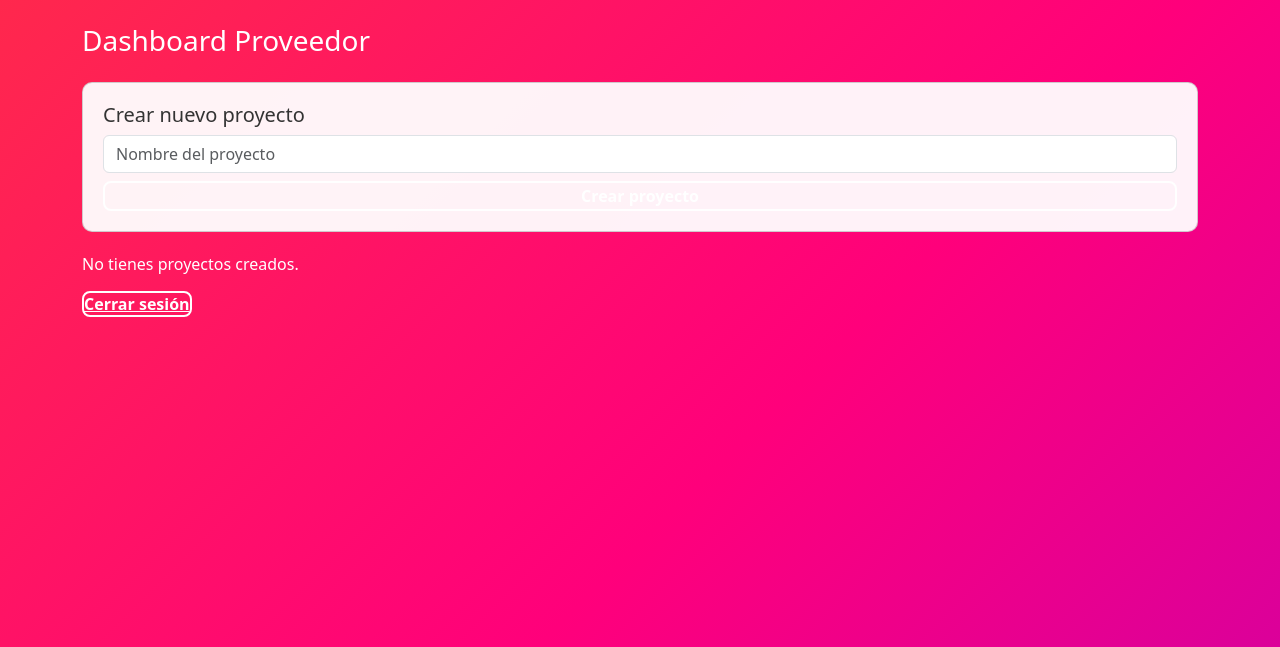
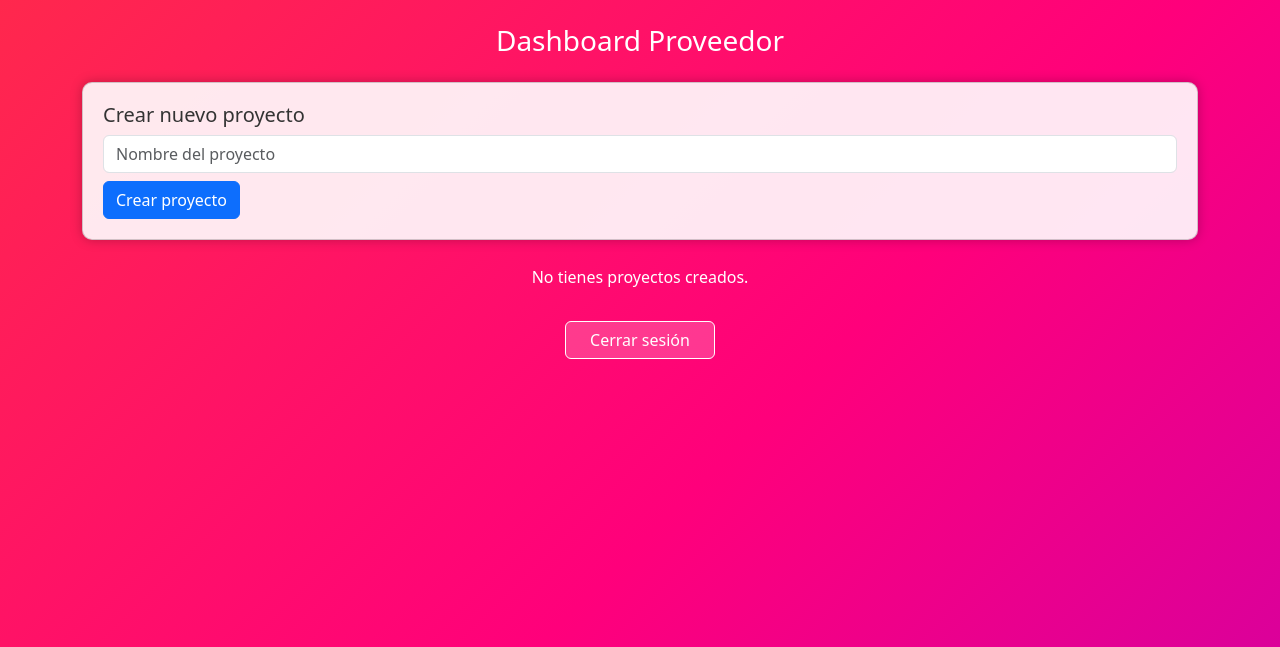
Before and after one commit to BrandonDanielRodriguezBocanegra/Prueba, a Flask app: template templates/dashboard_proveedor.html in a window 1280 px wide. Shown: the top 647 px of the page. Run offline with Flask 3, Linux system fonts and the light colour scheme; the template is opened without the code that fills it, so the values that code supplies are empty; some libraries are stand-ins or nearby versions.

Commit message:
Actualizar

```diff
--- a/templates/dashboard_proveedor.html
+++ b/templates/dashboard_proveedor.html
@@ -4,7 +4,6 @@
   <meta charset="UTF-8">
   <title>Proveedor - REPSE</title>
   <link href="https://cdn.jsdelivr.net/npm/bootstrap@5.3.3/dist/css/bootstrap.min.css" rel="stylesheet">
-
   <style>
     body {
       background: linear-gradient(135deg, #ff6a00, #ff007b, #6600ff);
@@ -13,45 +12,50 @@
       color: #fff;
       min-height: 100vh;
     }
-    @keyframes gradientShift { 0% { background-position:0% 50%; } 50% { background-position:100% 50%; } 100% { background-position:0% 50%; } }
+    @keyframes gradientShift {
+      0% { background-position:0% 50%; }
+      50% { background-position:100% 50%; }
+      100% { background-position:0% 50%; }
+    }
 
     .card {
-      background: rgba(255,255,255,0.95);
+      background: rgba(255,255,255,0.90);
       color: #333;
       border-radius: 10px;
       padding: 20px;
-      margin-bottom: 20px;
+      margin-bottom: 25px;
+      box-shadow: 0 0 12px rgba(0,0,0,0.25);
     }
 
     .table th {
       background-color: #ff6a00;
-      color: white;
+      color: #fff;
+      text-align: center;
     }
 
-    /* Botón elegante */
-    .btn-outline-light-custom {
-      background-color: transparent !important;
-      color: #fff !important;
-      border: 2px solid #fff !important;
-      border-radius: 8px;
-      font-weight: 600;
-      transition: all .3s ease-in-out;
+    .table td {
+      vertical-align: middle;
     }
-    .btn-outline-light-custom:hover {
-      background-color: #fff !important;
-      color: #6600ff !important;
+
+    .btn-logout {
+      background-color: rgba(255,255,255,0.2);
+      color: #fff;
+      border: 1px solid #fff;
+    }
+    .btn-logout:hover {
+      background-color: #fff;
+      color: #6600ff;
     }
   </style>
 </head>
 <body>
-<div class="container mt-4">
-  <h3 class="text-white mb-4">Dashboard Proveedor</h3>
 
-  <!-- Mensajes -->
-  {% if mensaje %}<div class="alert alert-success">{{ mensaje }}</div>{% endif %}
+<div class="container mt-4 pb-5">
+  <h3 class="text-white mb-4 text-center">Dashboard Proveedor</h3>
+
   {% with messages = get_flashed_messages() %}
     {% if messages %}
-      <div class="alert alert-info">
+      <div class="alert alert-info text-center">
         {% for m in messages %}{{ m }}<br>{% endfor %}
       </div>
     {% endif %}
@@ -62,39 +66,44 @@
     <h5>Crear nuevo proyecto</h5>
     <form method="POST">
       <input type="hidden" name="action" value="create_project">
-      <input type="text" name="project_name" class="form-control mb-2" placeholder="Nombre del proyecto" required>
-      <button type="submit" class="btn-outline-light-custom w-100">Crear proyecto</button>
+      <div class="mb-2">
+        <input type="text" name="project_name" class="form-control" placeholder="Nombre del proyecto" required>
+      </div>
+      <button type="submit" class="btn btn-primary">Crear proyecto</button>
     </form>
   </div>
 
-  <!-- PROYECTOS Y DOCUMENTOS -->
+  <!-- LISTA DE PROYECTOS -->
   {% for p in projects %}
   <div class="card">
-    <h5>{{ p['name'] }} - {{ p['created_at'] }}</h5>
+    <h5 class="mb-3">
+      {{ p['name'] }}
+      <small class="text-muted">({{ p['created_at'] }})</small>
+    </h5>
 
-    <table class="table table-bordered">
-      <thead><tr><th>Documento</th><th>Archivo</th><th>Estado</th></tr></thead>
+    <table class="table table-bordered table-hover">
+      <thead>
+        <tr><th>Documento</th><th>Acción</th><th>Estado</th></tr>
+      </thead>
       <tbody>
         {% for doc in DOCUMENTOS_OBLIGATORIOS %}
-          {% set doc_info = documentos_subidos[p['id']].get(doc) %}
+        {% set subido = documentos_subidos[p['id']].get(doc) %}
         <tr>
           <td>{{ doc }}</td>
-          <td>
-            <form method="POST" enctype="multipart/form-data" style="display:flex; gap:6px;">
+          <td style="width: 60%;">
+            <form method="POST" enctype="multipart/form-data" style="display:flex; gap:8px;">
               <input type="hidden" name="action" value="upload_doc">
               <input type="hidden" name="project_id" value="{{ p['id'] }}">
               <input type="hidden" name="tipo_documento" value="{{ doc }}">
-
-              <input type="file" name="documento" class="form-control" required>
-              {% if doc_info %}
-                <button type="submit" class="btn-outline-light-custom btn-sm">Actualizar</button>
-              {% else %}
-                <button type="submit" class="btn-outline-light-custom btn-sm">Subir</button>
-              {% endif %}
+              <input type="file" name="documento" class="form-control form-control-sm" {% if not subido %}required{% endif %}>
+              <button type="submit"
+                class="btn {% if subido %}btn-warning{% else %}btn-success{% endif %} btn-sm">
+                {% if subido %}Actualizar{% else %}Subir{% endif %}
+              </button>
             </form>
           </td>
-          <td>
-            {% if doc_info %}
+          <td class="text-center">
+            {% if subido %}
               🟢 Subido
             {% else %}
               ❌ Pendiente
@@ -106,12 +115,14 @@
     </table>
   </div>
   {% else %}
-  <p>No tienes proyectos creados.</p>
+    <p class="text-center">No tienes proyectos creados.</p>
   {% endfor %}
 
-  <a href="{{ url_for('logout') }}" class="btn-outline-light-custom mt-2">Cerrar sesión</a>
+  <div class="text-center">
+    <a href="{{ url_for('logout') }}" class="btn btn-logout mt-3 px-4">Cerrar sesión</a>
+  </div>
+
 </div>
 
-<script src="https://cdn.jsdelivr.net/npm/bootstrap@5.3.3/dist/js/bootstrap.bundle.min.js"></script>
 </body>
 </html>
```
